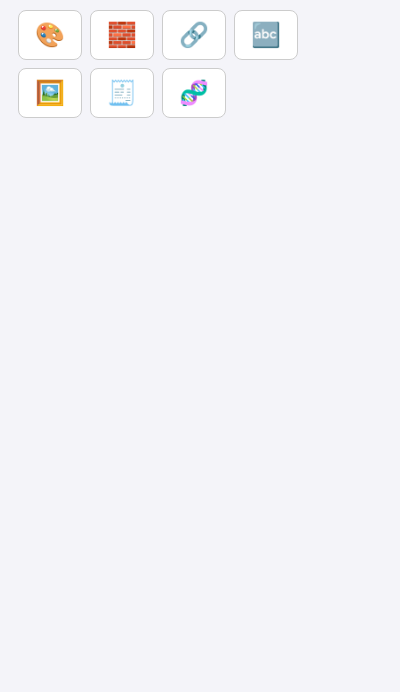
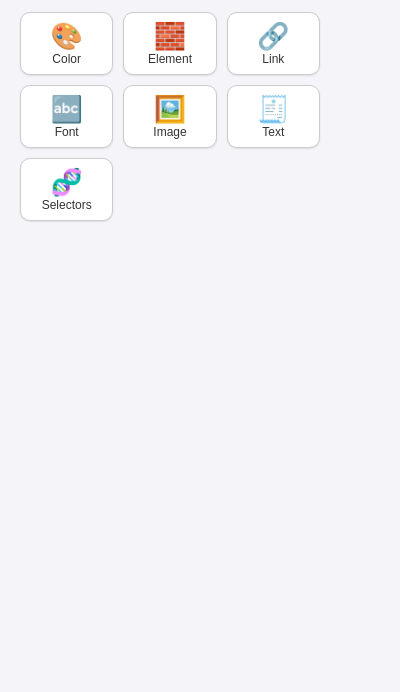
Before and after one commit to ademisler/pickachu, a browser extension: page extension/popup/popup.html in a window 400 px wide. Shown: the part 152-844 px from the top of the page. Drawn offline with Linux system fonts and the light colour scheme.

Commit message:
Improve popup design and overlay transitions

```diff
--- a/extension/popup/popup.css
+++ b/extension/popup/popup.css
@@ -1,33 +1,58 @@
+:root {
+  --primary: #448aff;
+  --bg: #f4f4f9;
+  --button-bg: #fff;
+  --button-border: #ccc;
+}
+
 body {
   font-family: -apple-system, BlinkMacSystemFont, 'Segoe UI', Roboto, Helvetica, Arial, sans-serif;
-  width: 280px;
-  padding: 10px;
-  background-color: #f4f4f9;
+  width: 300px;
+  padding: 12px;
+  background-color: var(--bg);
 }
+
 .header {
   text-align: center;
   border-bottom: 1px solid #ddd;
   padding-bottom: 10px;
   margin-bottom: 15px;
+  background: linear-gradient(135deg, var(--primary), #00e5ff);
+  -webkit-background-clip: text;
+  -webkit-text-fill-color: transparent;
 }
+
 .grid {
   display: grid;
-  grid-template-columns: repeat(4, 1fr);
-  gap: 8px;
+  grid-template-columns: repeat(auto-fill, minmax(80px, 1fr));
+  gap: 10px;
 }
+
 button {
-  background-color: #fff;
-  border: 1px solid #ccc;
-  border-radius: 8px;
-  font-size: 24px;
-  height: 50px;
+  background-color: var(--button-bg);
+  border: 1px solid var(--button-border);
+  border-radius: 10px;
+  padding: 8px 6px;
   cursor: pointer;
-  transition: background 0.2s, transform 0.2s;
+  transition: background 0.2s, transform 0.2s, box-shadow 0.2s;
   display: flex;
+  flex-direction: column;
   align-items: center;
   justify-content: center;
+  box-shadow: 0 1px 2px rgba(0,0,0,0.1);
 }
+
+button .icon {
+  font-size: 26px;
+}
+
+button .label {
+  font-size: 12px;
+  color: #333;
+}
+
 button:hover {
   background-color: #e9e9ed;
-  transform: scale(1.05);
+  transform: translateY(-2px);
+  box-shadow: 0 3px 6px rgba(0,0,0,0.15);
 }
--- a/extension/popup/popup.html
+++ b/extension/popup/popup.html
@@ -1,24 +1,46 @@
 <!DOCTYPE html>
 <html lang="en">
 <head>
-<meta charset="UTF-8">
-<title>Pickachu</title>
-<link rel="stylesheet" href="popup.css">
+  <meta charset="UTF-8">
+  <meta name="viewport" content="width=device-width, initial-scale=1.0">
+  <title>Pickachu</title>
+  <link rel="stylesheet" href="popup.css">
 </head>
 <body>
-  <div class="header">
+  <header class="header">
     <h1>Pickachu ⚡️</h1>
     <p>Quick web picker tools</p>
+  </header>
+  <div class="grid">
+    <button id="color-picker" title="Color Picker">
+      <span class="icon">🎨</span>
+      <span class="label">Color</span>
+    </button>
+    <button id="element-picker" title="Element Picker">
+      <span class="icon">🧱</span>
+      <span class="label">Element</span>
+    </button>
+    <button id="link-picker" title="Link Picker">
+      <span class="icon">🔗</span>
+      <span class="label">Link</span>
+    </button>
+    <button id="font-picker" title="Font Picker">
+      <span class="icon">🔤</span>
+      <span class="label">Font</span>
+    </button>
+    <button id="image-picker" title="Image Picker">
+      <span class="icon">🖼️</span>
+      <span class="label">Image</span>
+    </button>
+    <button id="text-picker" title="Text Picker">
+      <span class="icon">🧾</span>
+      <span class="label">Text</span>
+    </button>
+    <button id="selector-generator" title="Selector & XPath Generator">
+      <span class="icon">🧬</span>
+      <span class="label">Selectors</span>
+    </button>
   </div>
-  <div class="grid">
-    <button id="color-picker" title="Color Picker">🎨</button>
-    <button id="element-picker" title="Element Picker">🧱</button>
-    <button id="link-picker" title="Link Picker">🔗</button>
-    <button id="font-picker" title="Font Picker">🔤</button>
-    <button id="image-picker" title="Image Picker">🖼️</button>
-    <button id="text-picker" title="Text Picker">🧾</button>
-    <button id="selector-generator" title="Selector & XPath Generator">🧬</button>
-  </div>
-<script src="popup.js"></script>
+  <script src="popup.js"></script>
 </body>
 </html>
```
Also changed, not shown: extension/content/content.css (+16 -2 lines).
